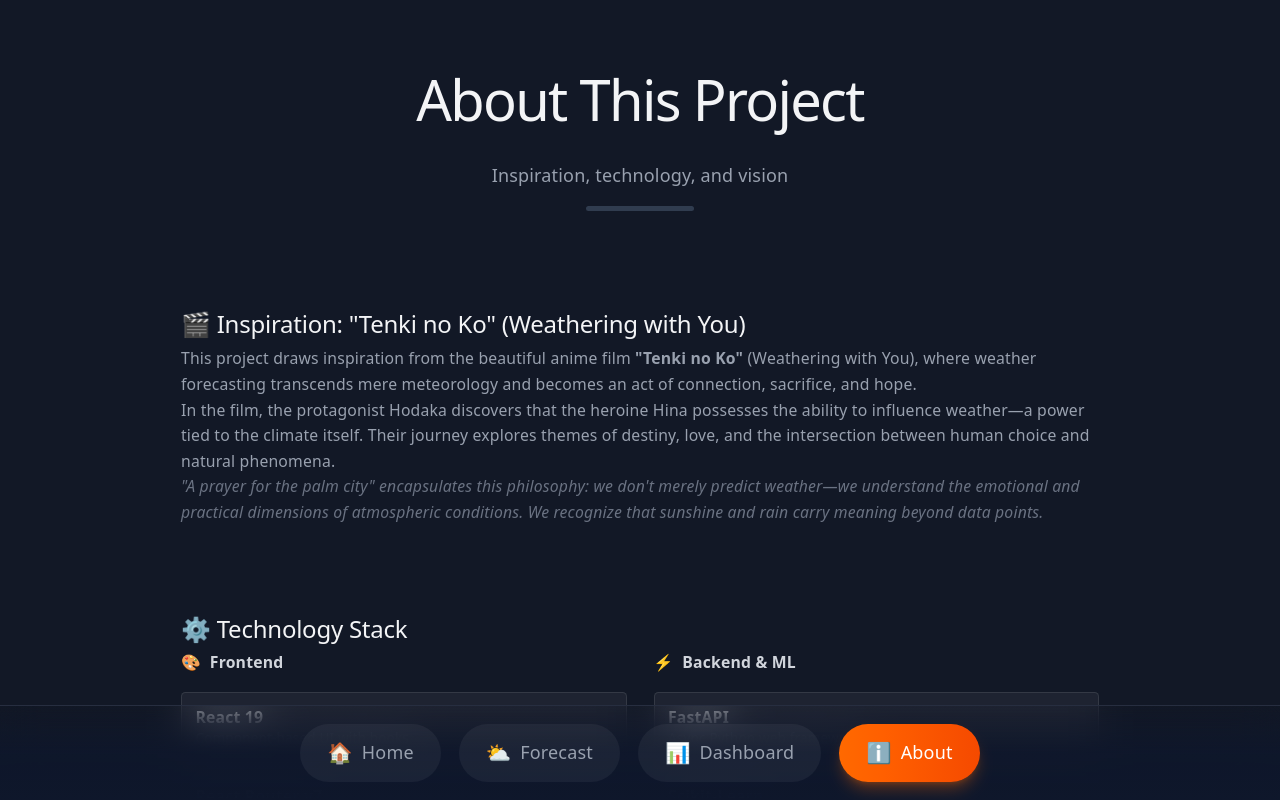
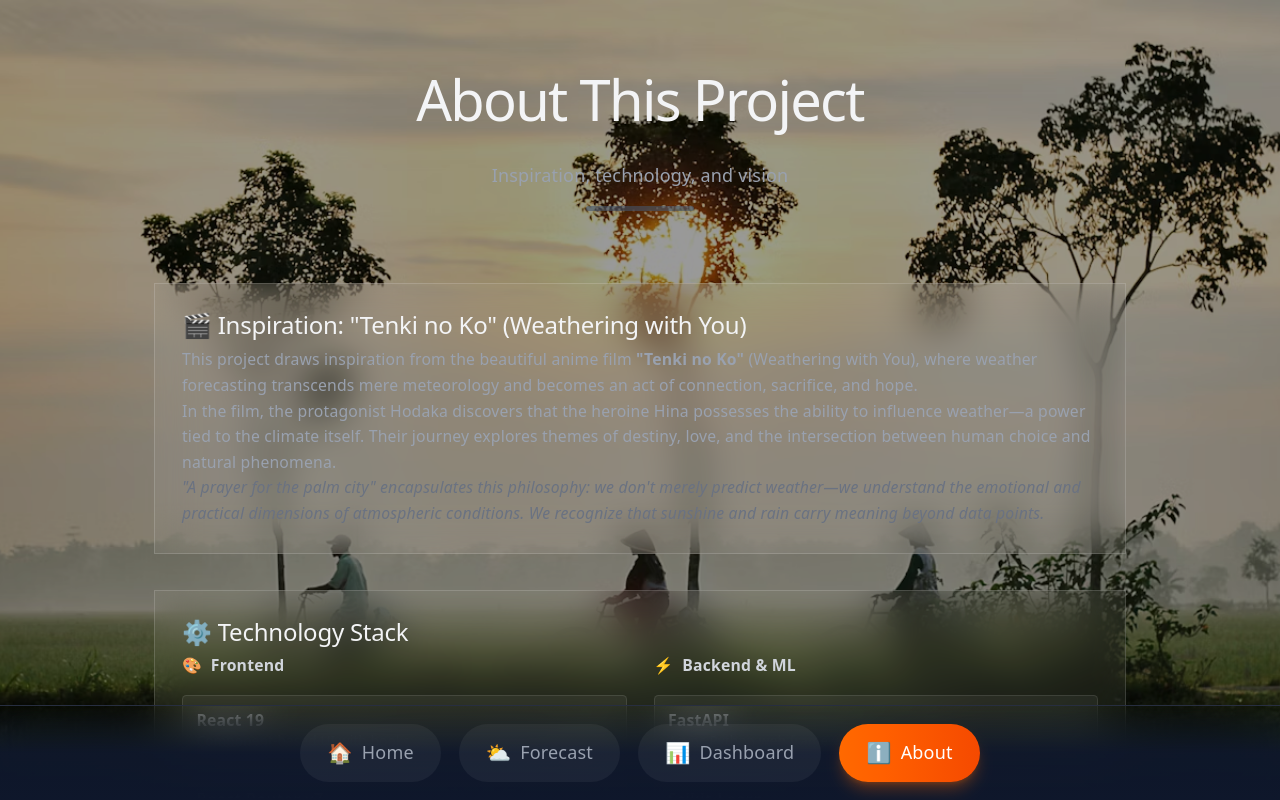
Before and after one commit to rickyrickric/weatheringwithyouwebapp, a React (Vite) app: page /about in a window 1280 px wide. Built offline with nearby package versions, Linux system fonts and the light colour scheme.

Commit message:
feat: implement dynamic background, error handling, and core CSS architecture for weather dashboard

```diff
--- a/src/components/DualAxisChart.tsx
+++ b/src/components/DualAxisChart.tsx
@@ -88,7 +88,7 @@ const DualAxisChart: React.FC<DualAxisChartProps> = ({
             dataKey="time"
             stroke="rgba(156, 163, 175, 0.3)"
             style={{ fontSize: '13px', fontWeight: '600' }}
-            tick={{ fontSize: 13, fill: '#9ca3af' }}
+            tick={{ fontSize: 13, fill: '#9ca3af', style: { filter: 'drop-shadow(0px 1px 3px rgba(0,0,0,0.8))' } }}
           />
           <YAxis
             yAxisId="left"
@@ -101,9 +101,10 @@ const DualAxisChart: React.FC<DualAxisChartProps> = ({
               fontSize: 13,
               fontWeight: 700,
               fill: tempColor,
+              style: { filter: 'drop-shadow(0px 1px 3px rgba(0,0,0,0.8))' }
             }}
             style={{ fontSize: '13px', fontWeight: '700' }}
-            tick={{ fontSize: 13, fill: tempColor }}
+            tick={{ fontSize: 13, fill: tempColor, style: { filter: 'drop-shadow(0px 1px 3px rgba(0,0,0,0.8))' } }}
           />
           <YAxis
             yAxisId="right"
@@ -117,9 +118,10 @@ const DualAxisChart: React.FC<DualAxisChartProps> = ({
               fontSize: 13,
               fontWeight: 700,
               fill: rainColor,
+              style: { filter: 'drop-shadow(0px 1px 3px rgba(0,0,0,0.8))' }
             }}
             style={{ fontSize: '13px', fontWeight: '700' }}
-            tick={{ fontSize: 13, fill: rainColor }}
+            tick={{ fontSize: 13, fill: rainColor, style: { filter: 'drop-shadow(0px 1px 3px rgba(0,0,0,0.8))' } }}
             domain={[0, 130]}
           />
 
@@ -156,6 +158,7 @@ const DualAxisChart: React.FC<DualAxisChartProps> = ({
               fontSize: 12,
               fontWeight: 600,
               offset: 6,
+              style: { filter: 'drop-shadow(0px 1px 3px rgba(0,0,0,0.8))' }
             }}
           />
 
--- a/src/components/DynamicBackground.tsx
+++ b/src/components/DynamicBackground.tsx
@@ -1,4 +1,7 @@
 import React from 'react';
+
+import bgSunshine from '../assets/forecast_sunshine.png';
+import bgRaining from '../assets/forecast_raining.png';
 
 interface DynamicBackgroundProps {
   temperature?: number;
@@ -6,6 +9,7 @@ interface DynamicBackgroundProps {
   timeOfDay?: 'morning' | 'afternoon' | 'evening' | 'night' | 'sunset';
   isOptimalWindow?: boolean;
   transparentBase?: boolean;
+  weatherId?: number;
 }
 
 // Stable random seed arrays generated once at module level
@@ -27,12 +31,32 @@ const PARTICLE_POSITIONS = Array.from({ length: 8 }, (_, i) => ({
 const DynamicBackground: React.FC<DynamicBackgroundProps> = ({
   rainProbability = 35,
   transparentBase = false,
+  weatherId,
 }) => {
-  // QA FIX: Removed all dynamic gradients and radial glows.
-  // Unified to a single flat dark slate background (#121826) unless transparentBase is true.
+  // Determine background image based on OpenWeather API ID
+  const getBackgroundImage = () => {
+    if (transparentBase) return undefined;
+    if (!weatherId) return bgSunshine; // Default to sunshine
+    if (weatherId >= 200 && weatherId < 600) return bgRaining; // Thunderstorm, Drizzle, Rain
+    if (weatherId === 800 || weatherId === 801 || weatherId === 802) return bgSunshine; // Clear or few clouds
+    return bgSunshine; // Fallback
+  };
+
+  const backgroundImage = getBackgroundImage();
 
   return (
     <div className={`fixed inset-0 z-0 w-screen h-screen ${transparentBase ? 'bg-transparent' : 'bg-[#121826]'}`}>
+      {/* Background Image with Global Scrim */}
+      {backgroundImage && (
+        <div
+          className="absolute inset-0 z-0 bg-cover bg-center transition-all duration-1000"
+          style={{ backgroundImage: `url(${backgroundImage})` }}
+        >
+          {/* Global Scrim for Text Protection */}
+          <div className="absolute inset-0 bg-black/40" />
+        </div>
+      )}
+
       {/* Raindrop effects — kept for thematic relevance but without background glowing */}
       {rainProbability > 50 && (
         <div className="absolute inset-0 opacity-15 pointer-events-none overflow-hidden">
--- a/src/components/ErrorBanner.tsx
+++ b/src/components/ErrorBanner.tsx
@@ -10,7 +10,7 @@ const ErrorBanner: React.FC<ErrorBannerProps> = ({
   onRetry
 }) => {
   return (
-    <div className="bg-red-500/10 border border-red-500/30 text-red-200 p-4 rounded-xl flex flex-col sm:flex-row items-center justify-between gap-4 mb-6">
+    <div className="bg-amber-500/10 border border-amber-500/30 text-amber-200 p-4 rounded-xl flex flex-col sm:flex-row items-center justify-between gap-4 mb-6 backdrop-blur-md">
       <div className="flex items-center gap-3">
         <span className="text-xl">⚠️</span>
         <p className="text-sm">{message}</p>
@@ -18,7 +18,7 @@ const ErrorBanner: React.FC<ErrorBannerProps> = ({
       {onRetry && (
         <button
           onClick={onRetry}
-          className="px-4 py-1.5 bg-red-500/20 hover:bg-red-500/30 text-red-100 rounded-lg text-sm font-semibold transition-colors"
+          className="px-4 py-1.5 bg-amber-500/20 hover:bg-amber-500/30 text-amber-100 rounded-lg text-sm font-semibold transition-colors"
         >
           Retry
         </button>
--- a/src/index.css
+++ b/src/index.css
@@ -19,6 +19,22 @@
   text-rendering: optimizeLegibility;
   -webkit-font-smoothing: antialiased;
   -moz-osx-font-smoothing: grayscale;
+}
+
+@layer components {
+  .glass-card {
+    background-color: rgba(255, 255, 255, 0.05);
+    backdrop-filter: blur(20px);
+    -webkit-backdrop-filter: blur(20px);
+    border: 1px solid rgba(255, 255, 255, 0.15);
+  }
+
+  .glass-card-light {
+    background-color: rgba(255, 255, 255, 0.1);
+    backdrop-filter: blur(20px);
+    -webkit-backdrop-filter: blur(20px);
+    border: 1px solid rgba(255, 255, 255, 0.15);
+  }
 }
 
 /* ─── Base reset ─────────────────────────────────────────────────── */
--- a/src/pages/Forecast.tsx
+++ b/src/pages/Forecast.tsx
@@ -137,6 +137,7 @@ const Forecast: React.FC = () => {
         rainProbability={currentRain}
         timeOfDay={timeOfDay}
         isOptimalWindow={isOptimalWindow}
+        weatherId={currentWeather.weatherId}
       />
 
       <div className="relative z-10 h-full overflow-hidden">
--- a/src/pages/Home.tsx
+++ b/src/pages/Home.tsx
@@ -58,6 +58,7 @@ const Home: FC = () => {
         timeOfDay={timeOfDay}
         isOptimalWindow={inOptimalWindow}
         transparentBase={true}
+        weatherId={currentWeather.weatherId}
       />
 
       {/* Cloud-clearing overlay */}
--- a/src/types/weather.ts
+++ b/src/types/weather.ts
@@ -22,6 +22,7 @@ export interface CurrentWeather {
   pressure?: number;
   uvIndex?: number;
   dewPoint?: number;
+  weatherId?: number;
 }
 
 export interface OptimalWindow {
@@ -70,4 +71,5 @@ export const MOCK_WEATHER: CurrentWeather = {
   pressure: 101325,
   uvIndex: 6,
   dewPoint: 20,
+  weatherId: 800,
 };
```
Also changed, not shown: 1 other file (tests, documents, lock files or other folders).
